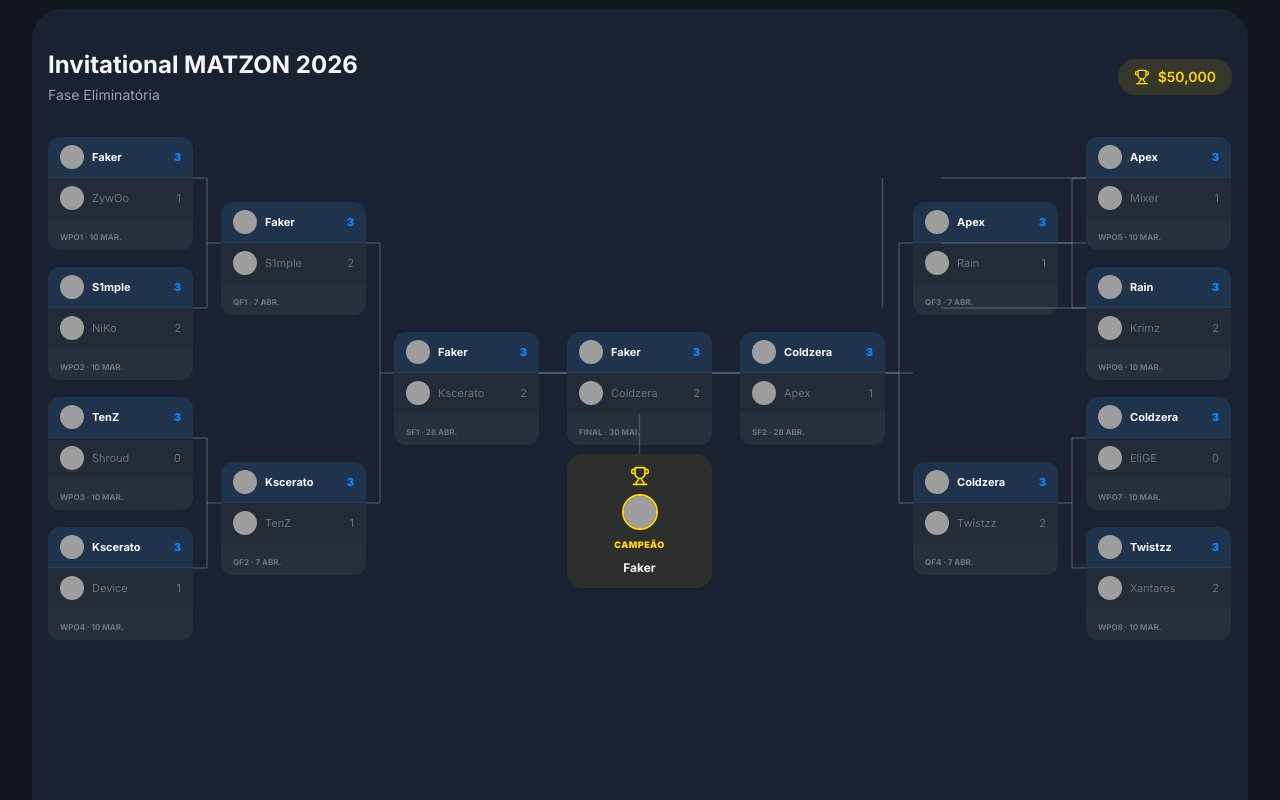
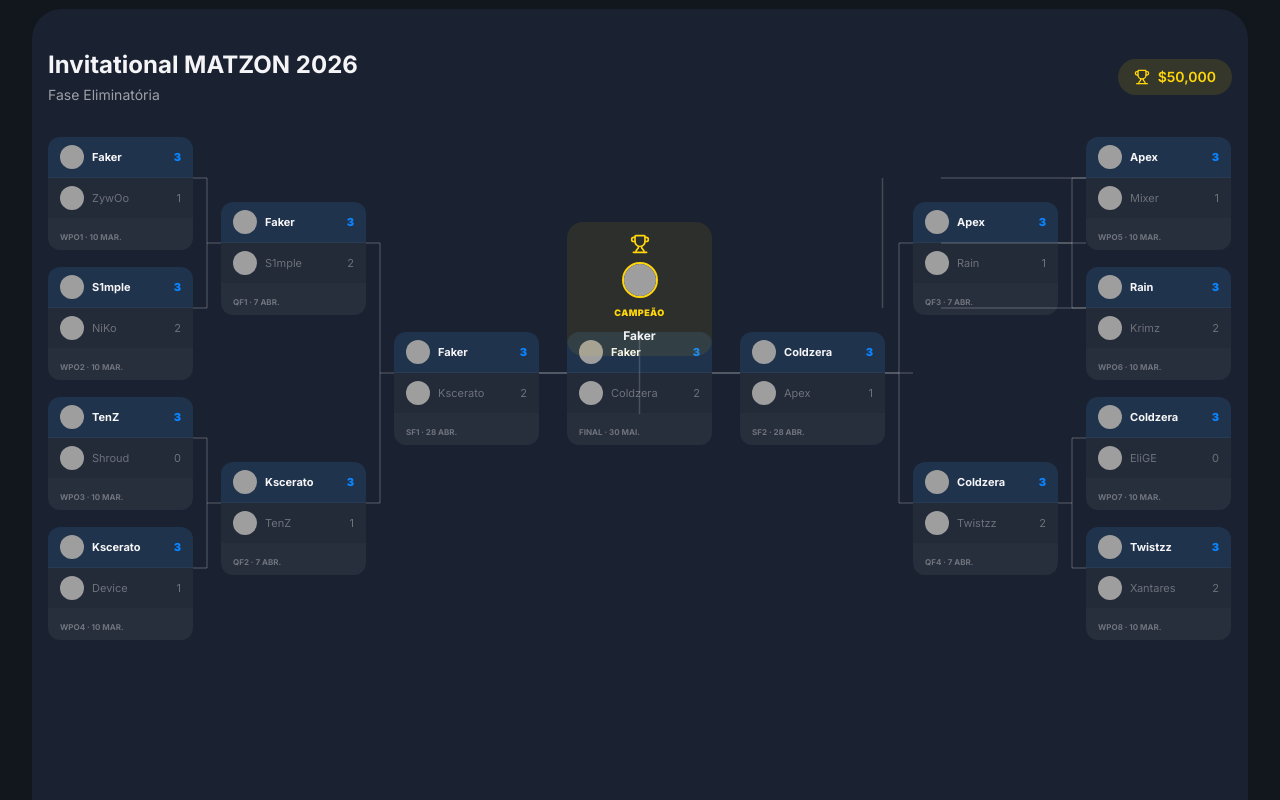
Before and after one commit to LURY-TMP/matzon-web-test, a Next.js app in the folder apps/web/: page / in a window 1280 px wide. Shown: the part 1360-2160 px from the top of the page. Built offline with nearby package versions, Linux system fonts and the light colour scheme; grey boxes are pictures that could not be loaded.

Commit message:
fix: campeão acima da final

```diff
--- a/apps/web/src/components/tournament/TournamentBracket.tsx
+++ b/apps/web/src/components/tournament/TournamentBracket.tsx
@@ -195,7 +195,7 @@ export function TournamentBracket() {
             {/* Final right connector */}
             <line x1={X_FIN + MW} y1={mc(SF_Y[0])} x2={X_SFR} y2={mc(SF_Y[0])} stroke={LINE} strokeWidth={1.5} />
             {/* Final → Champion */}
-            <line x1={X_FIN + MW/2} y1={F_Y + MH} x2={X_FIN + MW/2} y2={F_Y + MH + 40} stroke={LINE} strokeWidth={1.5} />
+            <line x1={X_FIN + MW/2} y1={F_Y + MH} x2={X_FIN + MW/2} y2={F_Y} stroke={LINE} strokeWidth={1.5} />
           </svg>
 
           {/* ── LEFT R1 ── */}
@@ -224,7 +224,7 @@ export function TournamentBracket() {
             animate={{ opacity: 1, scale: 1 }}
             transition={{ delay: 0.55 }}
             className="absolute flex flex-col items-center gap-2 px-5 py-3 rounded-2xl"
-            style={{ width: MW, top: F_Y + MH + 40, left: X_FIN, backgroundColor: 'rgba(255,214,10,0.08)' }}
+            style={{ width: MW, top: F_Y - 110, left: X_FIN, backgroundColor: 'rgba(255,214,10,0.08)' }}
           >
             <Trophy className="w-5 h-5" style={{ color: '#FFD60A' }} />
             <img src={av[0]} className="w-9 h-9 rounded-full object-cover" style={{ border: '2px solid #FFD60A' }} />
```
